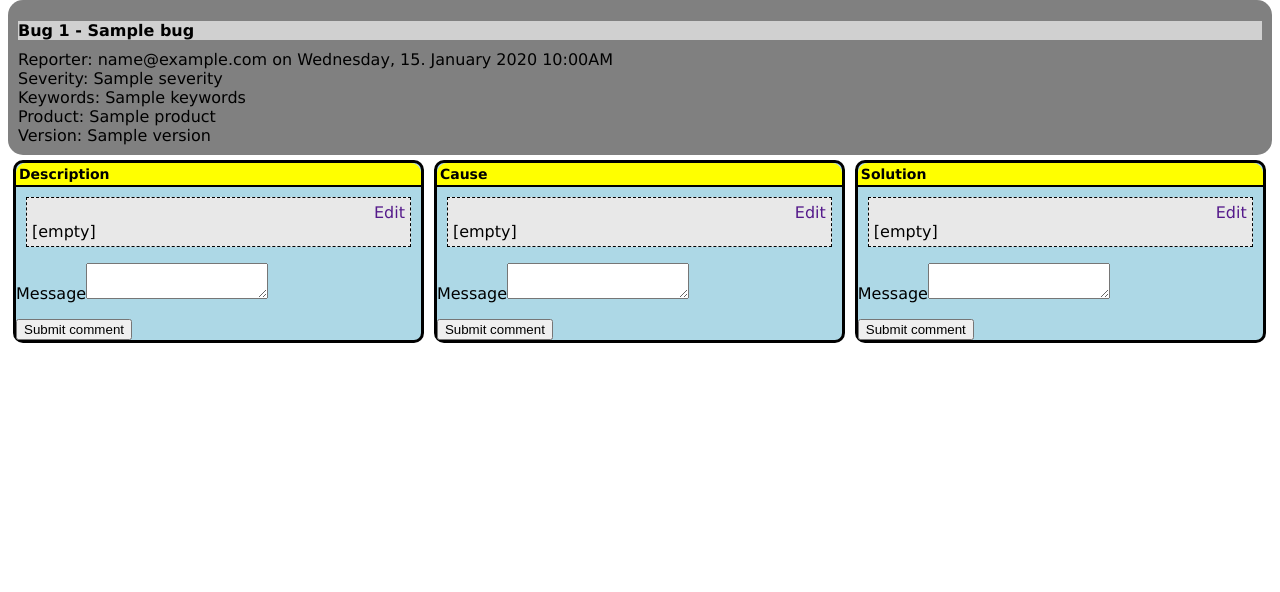
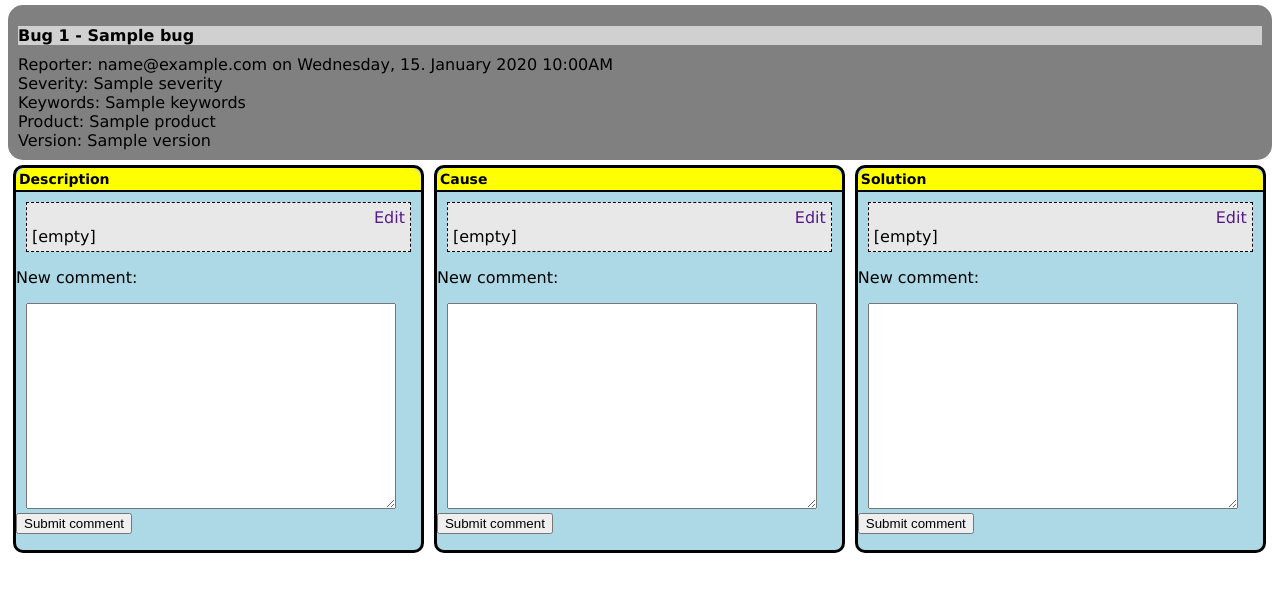
Before and after one commit to benjaminp/mozugs, a Python web app: template templates/bug.html in a window 1280 px wide. Shown: the part 37-629 px from the top of the page. Run offline with Jinja, Linux system fonts and the light colour scheme; the template is opened without the code that fills it: most values are stand-ins (such as "Sample title", 1, 10 or a date in 2020); some libraries are stand-ins or nearby versions.

Commit message:
improve comment ui

```diff
--- a/static/css/styles.css
+++ b/static/css/styles.css
@@ -40,6 +40,7 @@ nav {
 }
 
 #bug-header {
+    margin-top: 5px;
     background-color: grey;
     border-radius: 15px;
     padding: 10px;
@@ -81,6 +82,12 @@ nav {
     text-decoration: none;
 }
 
+.newcomment-message {
+    width: 90%;
+    height: 200px;
+    margin: 0px 10px 0px 10px;
+}
+
 h1, h2 {
     background-color: rgb(208, 208, 208)
 }
--- a/templates/bug.html
+++ b/templates/bug.html
@@ -34,7 +34,8 @@
 
     <div class="commentform">
     <form id="new{{ short }}comment-form" method="post" action="{{ url_for('add_comment', bugid=bug.id, kind=kind) }}">
-        <p><label for="{{ short }}commentform-message">Message</label><textarea id="{{ short }}commentform-message" name="message"></textarea></p>
+        <p><label for="{{ short }}commentform-message">New comment:</label><p><textarea class="newcomment-message"
+        id="{{ short }}commentform-message" name="message"></textarea>
         <input type="submit" value="Submit comment">
     </form>
     </div>
```
